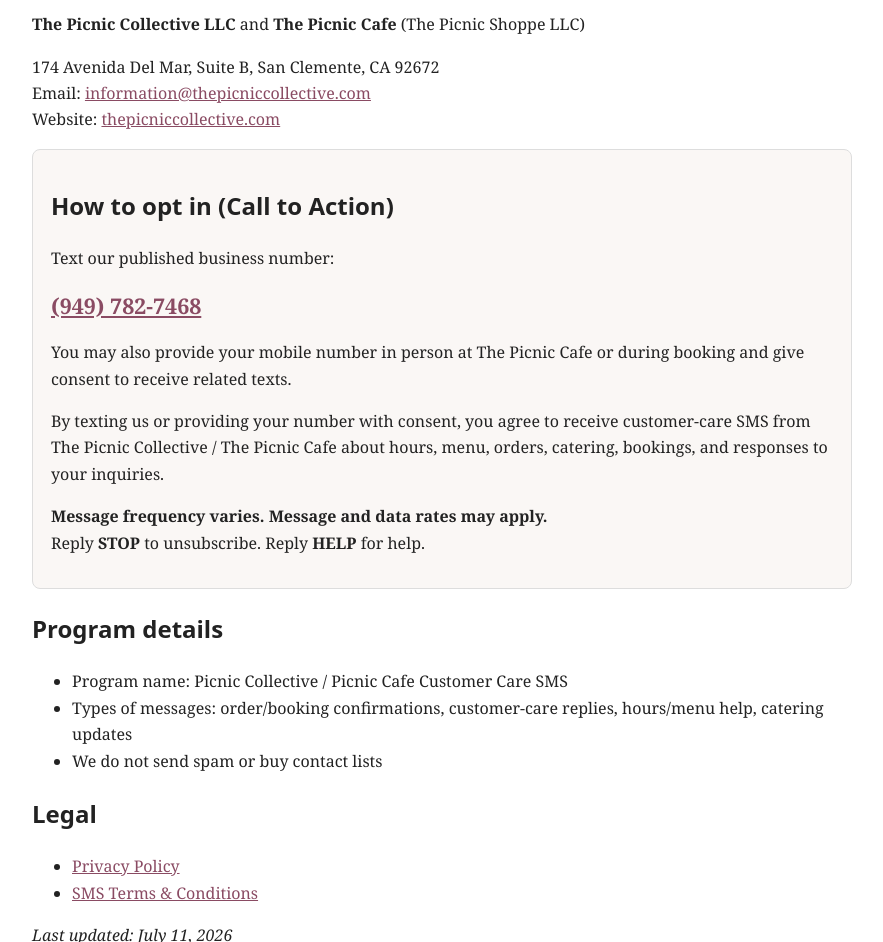
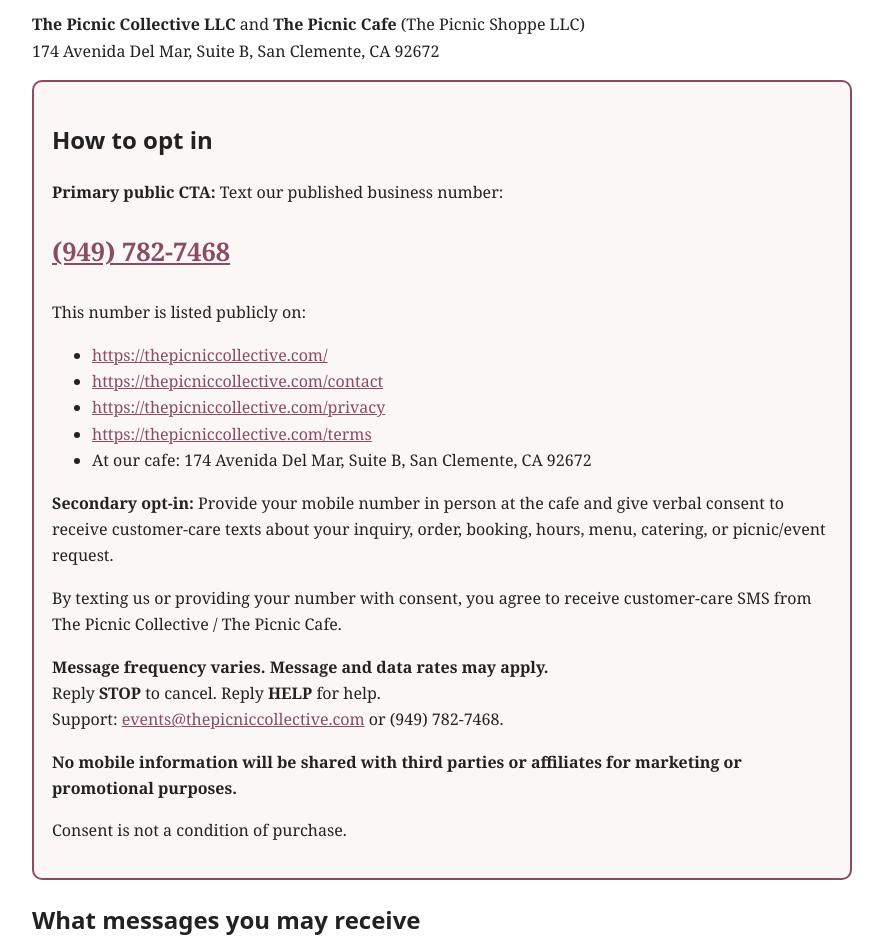
Before and after one commit to nxrivard-sudo/tpc-messaging-compliance, a plain HTML site: page index.html in a window 1280 px wide. Shown: the part 103-1045 px from the top of the page, without its empty margins (198-1081 px from the left). Drawn offline with Linux system fonts and the light colour scheme.

Commit message:
Strengthen public SMS CTA page for A2P 30909

```diff
--- a/index.html
+++ b/index.html
@@ -3,42 +3,52 @@
 <head>
   <meta charset="utf-8" />
   <meta name="viewport" content="width=device-width, initial-scale=1" />
-  <title>Text Messaging Program | The Picnic Collective &amp; The Picnic Cafe</title>
+  <title>SMS Opt-In / Call to Action | The Picnic Collective &amp; The Picnic Cafe</title>
   <style>
     body { font-family: Georgia, serif; max-width: 820px; margin: 40px auto; padding: 0 20px; line-height: 1.65; color: #222; }
     h1,h2 { font-family: system-ui, sans-serif; }
-    .box { border: 1px solid #ddd; padding: 16px 18px; border-radius: 8px; background: #faf7f5; }
+    .box { border: 2px solid #8a4b63; padding: 18px; border-radius: 10px; background: #faf7f5; }
     a { color: #8a4b63; }
+    .phone { font-size: 1.6em; font-weight: 700; }
   </style>
 </head>
 <body>
-  <h1>Text Messaging Program</h1>
-  <p><strong>The Picnic Collective LLC</strong> and <strong>The Picnic Cafe</strong> (The Picnic Shoppe LLC)</p>
-  <p>174 Avenida Del Mar, Suite B, San Clemente, CA 92672<br>
-  Email: <a href="mailto:information@thepicniccollective.com">information@thepicniccollective.com</a><br>
-  Website: <a href="https://thepicniccollective.com">thepicniccollective.com</a></p>
+  <h1>SMS Opt-In (Call to Action)</h1>
+  <p><strong>The Picnic Collective LLC</strong> and <strong>The Picnic Cafe</strong> (The Picnic Shoppe LLC)<br>
+  174 Avenida Del Mar, Suite B, San Clemente, CA 92672</p>
 
   <div class="box">
-    <h2>How to opt in (Call to Action)</h2>
-    <p>Text our published business number:</p>
-    <p style="font-size:1.35em;margin:0.4em 0"><strong><a href="sms:+19497827468">(949) 782-7468</a></strong></p>
-    <p>You may also provide your mobile number in person at The Picnic Cafe or during booking and give consent to receive related texts.</p>
-    <p>By texting us or providing your number with consent, you agree to receive customer-care SMS from The Picnic Collective / The Picnic Cafe about hours, menu, orders, catering, bookings, and responses to your inquiries.</p>
+    <h2>How to opt in</h2>
+    <p><strong>Primary public CTA:</strong> Text our published business number:</p>
+    <p class="phone"><a href="sms:+19497827468">(949) 782-7468</a></p>
+    <p>This number is listed publicly on:</p>
+    <ul>
+      <li><a href="https://thepicniccollective.com/">https://thepicniccollective.com/</a></li>
+      <li><a href="https://thepicniccollective.com/contact">https://thepicniccollective.com/contact</a></li>
+      <li><a href="https://thepicniccollective.com/privacy">https://thepicniccollective.com/privacy</a></li>
+      <li><a href="https://thepicniccollective.com/terms">https://thepicniccollective.com/terms</a></li>
+      <li>At our cafe: 174 Avenida Del Mar, Suite B, San Clemente, CA 92672</li>
+    </ul>
+    <p><strong>Secondary opt-in:</strong> Provide your mobile number in person at the cafe and give verbal consent to receive customer-care texts about your inquiry, order, booking, hours, menu, catering, or picnic/event request.</p>
+    <p>By texting us or providing your number with consent, you agree to receive customer-care SMS from The Picnic Collective / The Picnic Cafe.</p>
     <p><strong>Message frequency varies. Message and data rates may apply.</strong><br>
-    Reply <strong>STOP</strong> to unsubscribe. Reply <strong>HELP</strong> for help.</p>
+    Reply <strong>STOP</strong> to cancel. Reply <strong>HELP</strong> for help.<br>
+    Support: <a href="mailto:events@thepicniccollective.com">events@thepicniccollective.com</a> or (949) 782-7468.</p>
+    <p><strong>No mobile information will be shared with third parties or affiliates for marketing or promotional purposes.</strong></p>
+    <p>Consent is not a condition of purchase.</p>
   </div>
 
-  <h2>Program details</h2>
+  <h2>What messages you may receive</h2>
   <ul>
-    <li>Program name: Picnic Collective / Picnic Cafe Customer Care SMS</li>
-    <li>Types of messages: order/booking confirmations, customer-care replies, hours/menu help, catering updates</li>
-    <li>We do not send spam or buy contact lists</li>
+    <li>Replies to customer-initiated texts and questions</li>
+    <li>Order / booking confirmations and updates after you request service</li>
+    <li>Customer-care help about hours, menu, catering, picnic/event planning</li>
   </ul>
 
-  <h2>Legal</h2>
+  <h2>Legal pages</h2>
   <ul>
-    <li><a href="./privacy.html">Privacy Policy</a></li>
-    <li><a href="./terms.html">SMS Terms &amp; Conditions</a></li>
+    <li><a href="https://thepicniccollective.com/privacy">Privacy Policy</a></li>
+    <li><a href="https://thepicniccollective.com/terms">Terms &amp; SMS Terms</a></li>
   </ul>
 
   <p><em>Last updated: July 11, 2026</em></p>
```
